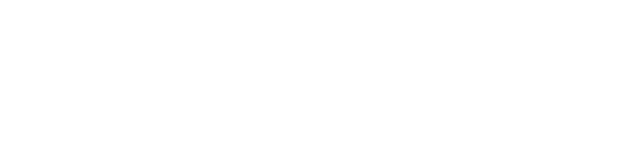
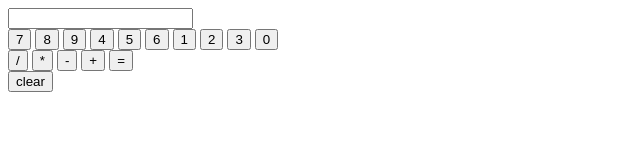
Before and after one commit to Synobbol/Calculator, a plain HTML site: page index.html in a window 1280 px wide. Shown: the whole page, without its empty margins (0-640 px from the left). Drawn offline with Linux system fonts and the light colour scheme.

Commit message:
Create a basic HTML calculator

```diff
--- a/index.html
+++ b/index.html
@@ -7,7 +7,32 @@
     <title>Calculator</title>
 </head>
 <body>
+    <main>
+        <div id="display">
+            <input type="text">
+        </div>
+        <div class="numbers">
+            <button>7</button>
+            <button>8</button>
+            <button>9</button>
+            <button>4</button>
+            <button>5</button>
+            <button>6</button>
+            <button>1</button>
+            <button>2</button>
+            <button>3</button>
+            <button>0</button>
+        </div>
+        <div class="operators">
+            <button>/</button>
+            <button>*</button>
+            <button>-</button>
+            <button>+</button>
+            <button>=</button>
+        </div>
+        <button>clear</buton>
 
+    </main>
 </body>
 <script src="script.js"></script>
 </html>
```
